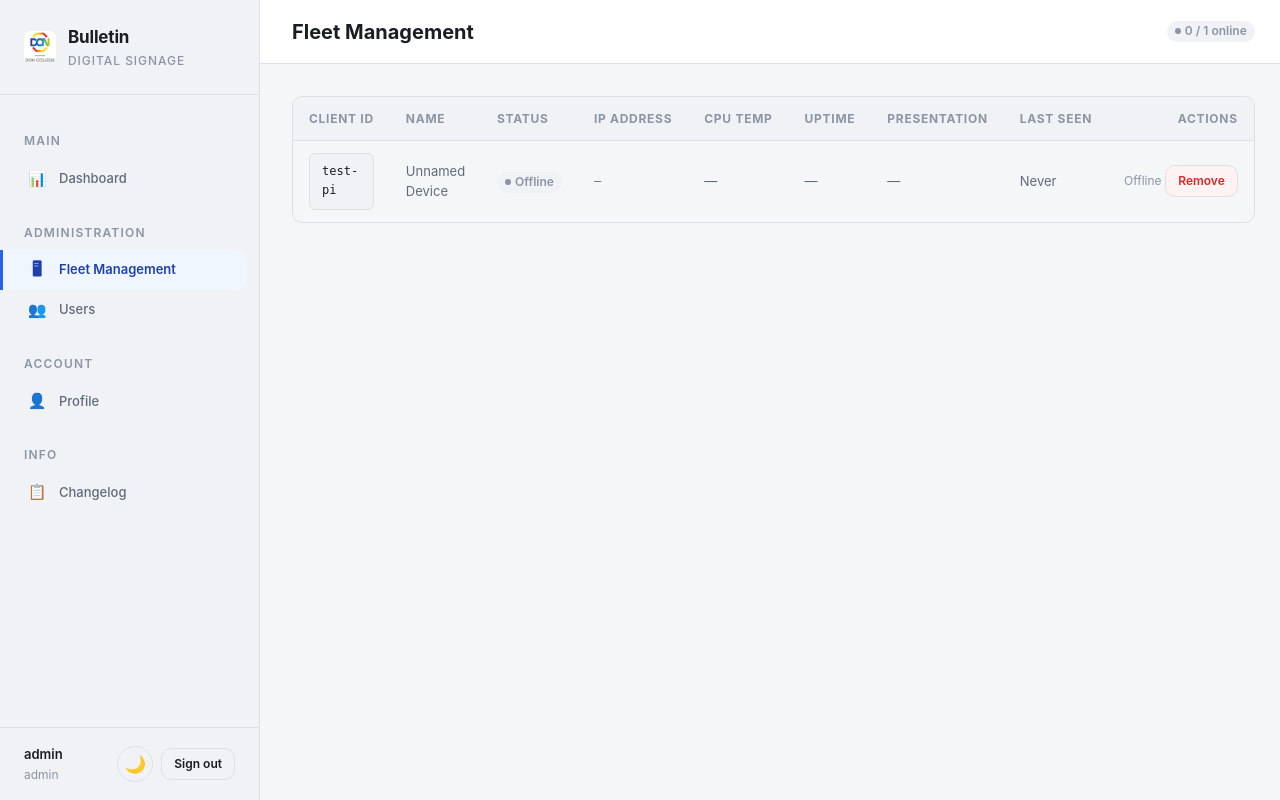
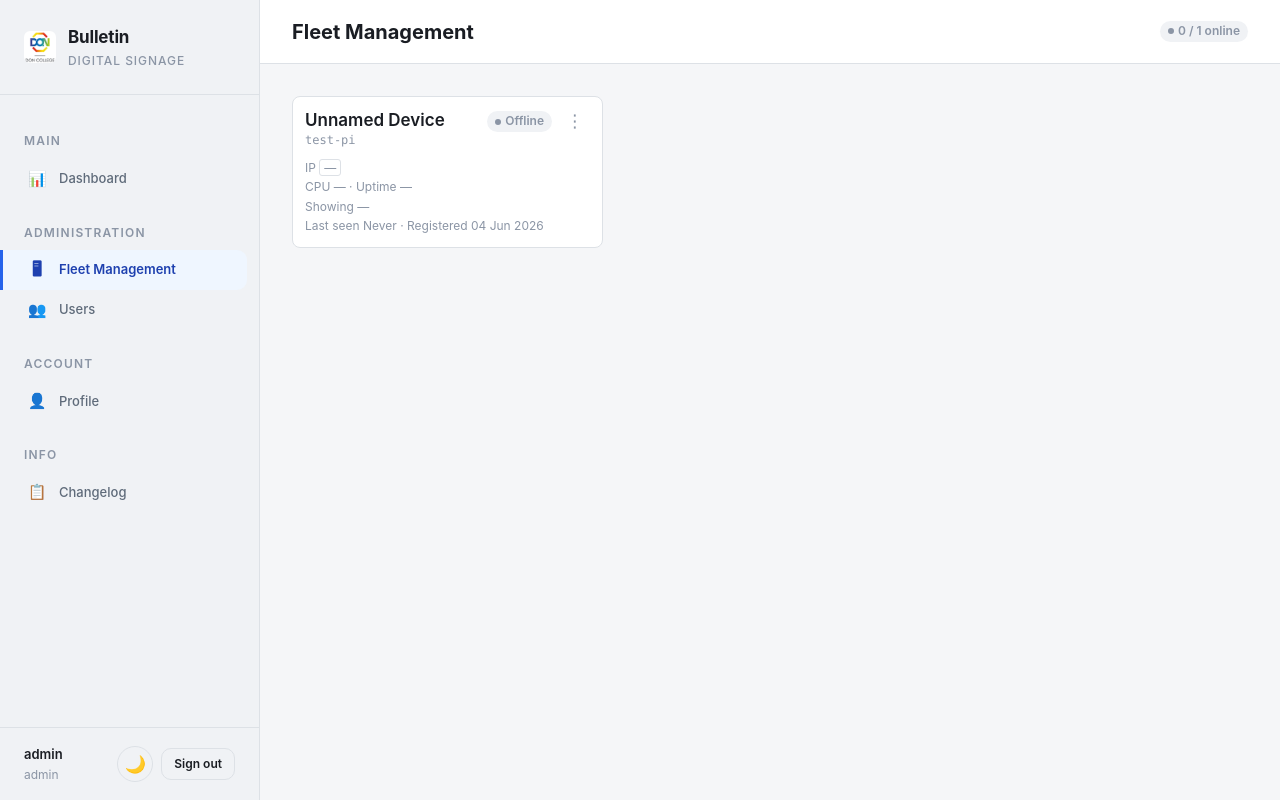
Before and after one commit to DonICTStaff/Bulletin, a Flask app: page /fleet in a window 1280 px wide. Run offline with Flask 3, Linux system fonts and the light colour scheme; a user stored in the database is signed in; data comes from the database, SQL or seed files in the repository; some libraries are stand-ins or nearby versions.

Commit message:
feat: compact card layout for fleet devices with 3-dot action menu
Replaced the wide table with a responsive card grid. Each device is a
compact card showing:
- Name + client ID (monospace)
- Online/offline status badge
- 3-dot (⋮) menu with: Refresh display, Reboot device, Remove device
- Compact meta lines: IP, MAC, CPU temp, uptime, active presentation,
  last seen, registration date

The 3-dot dropdown closes on outside click. Remove still has the
confirm dialog with online-device warning. Cards auto-update via
WebSocket fleet_update events.

```diff
--- a/templates/fleet.html
+++ b/templates/fleet.html
@@ -6,32 +6,127 @@
     <title>Fleet Management — Bulletin Board</title>
     <link rel="stylesheet" href="{{ url_for('static', filename='style.css') }}?v=3">
     <script src="https://cdnjs.cloudflare.com/ajax/libs/socket.io/4.7.2/socket.io.min.js"></script>
+    <style>
+        .device-grid {
+            display: grid;
+            grid-template-columns: repeat(auto-fill, minmax(280px, 1fr));
+            gap: var(--space-3);
+        }
+        .device-card {
+            position: relative;
+            background: var(--surface-raised, #fff);
+            border: 1px solid var(--border, #e0e0e0);
+            border-radius: var(--radius, 8px);
+            padding: var(--space-3);
+            transition: box-shadow 0.15s;
+        }
+        .device-card:hover { box-shadow: 0 2px 8px rgba(0,0,0,0.08); }
+        .device-card__header {
+            display: flex;
+            justify-content: space-between;
+            align-items: flex-start;
+            margin-bottom: var(--space-2);
+        }
+        .device-card__name {
+            font-weight: 600;
+            font-size: var(--text-md, 1rem);
+            line-height: 1.3;
+        }
+        .device-card__id {
+            font-family: 'SF Mono', Consolas, monospace;
+            font-size: var(--text-xs, 0.75rem);
+            color: var(--text-muted);
+        }
+        .device-card__meta {
+            font-size: var(--text-xs, 0.75rem);
+            color: var(--text-muted);
+            line-height: 1.6;
+        }
+        .device-card__meta kbd {
+            font-family: inherit;
+            background: var(--surface, #f5f5f5);
+            padding: 0 4px;
+            border-radius: 3px;
+            border: 1px solid var(--border, #ddd);
+        }
+        /* 3-dot menu */
+        .dot-menu {
+            position: relative;
+        }
+        .dot-menu__btn {
+            background: none;
+            border: none;
+            cursor: pointer;
+            padding: 4px 6px;
+            border-radius: 4px;
+            font-size: 1.1rem;
+            color: var(--text-muted);
+            line-height: 1;
+        }
+        .dot-menu__btn:hover { background: var(--surface, #f5f5f5); color: var(--text); }
+        .dot-menu__dropdown {
+            display: none;
+            position: absolute;
+            right: 0;
+            top: 100%;
+            z-index: 20;
+            background: var(--surface-raised, #fff);
+            border: 1px solid var(--border, #e0e0e0);
+            border-radius: var(--radius, 6px);
+            box-shadow: 0 4px 12px rgba(0,0,0,0.12);
+            min-width: 160px;
+            overflow: hidden;
+        }
+        .dot-menu.open .dot-menu__dropdown { display: block; }
+        .dot-menu__item {
+            display: block;
+            width: 100%;
+            padding: var(--space-2) var(--space-3);
+            background: none;
+            border: none;
+            cursor: pointer;
+            text-align: left;
+            font-size: var(--text-sm, 0.875rem);
+            color: var(--text);
+        }
+        .dot-menu__item:hover { background: var(--surface, #f5f5f5); }
+        .dot-menu__item--danger { color: var(--danger, #dc3545); }
+        .dot-menu__item--danger:hover { background: var(--danger-bg, #fde8e8); }
+        .dot-menu__sep {
+            height: 1px;
+            background: var(--border, #e0e0e0);
+            margin: 0;
+        }
+    </style>
     <script>
         const socket = io();
         socket.on('connect', function() { console.log('WS connected'); });
-        socket.on('fleet_update', function(data) { updateRow(data); });
+        socket.on('fleet_update', function(data) { updateCard(data); });
 
-        function updateRow(data) {
-            const row = document.getElementById('client-' + data.client_id);
-            if (!row) return;
-            const dot = row.querySelector('.status__dot');
-            const status = row.querySelector('.status');
+        function updateCard(data) {
+            const card = document.getElementById('client-' + data.client_id);
+            if (!card) return;
+            const status = card.querySelector('.device-status');
             if (data.is_online) {
-                status.className = 'status status--online';
+                status.className = 'device-status status status--online';
                 status.innerHTML = '<span class="status__dot"></span> Online';
             } else {
-                status.className = 'status status--offline';
+                status.className = 'device-status status status--offline';
                 status.innerHTML = '<span class="status__dot"></span> Offline';
             }
-            row.querySelector('.cpu-temp').textContent = data.cpu_temp ? data.cpu_temp.toFixed(1) + ' °C' : '—';
-            row.querySelector('.uptime').textContent = data.uptime ? fmtUptime(data.uptime) : '—';
-            row.querySelector('.presentation').textContent = data.active_presentation || '—';
-            row.querySelector('.last-seen').textContent = data.last_seen || '—';
+            card.querySelector('.cpu-temp').textContent = data.cpu_temp ? data.cpu_temp.toFixed(1) + ' °C' : '—';
+            card.querySelector('.uptime').textContent = data.uptime ? fmtUptime(data.uptime) : '—';
+            card.querySelector('.presentation').textContent = data.active_presentation || '—';
+            card.querySelector('.last-seen').textContent = data.last_seen ? fmtTime(data.last_seen) : '—';
         }
 
         function fmtUptime(s) {
             const d=Math.floor(s/86400),h=Math.floor((s%86400)/3600),m=Math.floor((s%3600)/60);
             return d>0?d+'d '+h+'h':h+'h '+m+'m';
+        }
+
+        function fmtTime(iso) {
+            try { const d=new Date(iso); return d.toLocaleDateString('en-GB',{day:'numeric',month:'short'})+' '+d.toLocaleTimeString('en-GB',{hour:'2-digit',minute:'2-digit'}); } catch(e) { return iso; }
         }
 
         async function sendCommand(id, cmd) {
@@ -42,12 +137,34 @@
             });
             const d = await r.json();
             alert(r.ok ? 'Command "' + cmd + '" sent to ' + d.client : 'Error: ' + (d.error || 'Unknown'));
+            closeAllMenus();
         }
+
+        function confirmRemove(form) {
+            const name = form.dataset.deviceName;
+            const online = form.dataset.online === 'true';
+            const msg = 'Remove device "' + name + '" from the fleet?' + (online ? ' It is currently online — it may re-register automatically.' : '');
+            if (confirm(msg)) form.submit();
+        }
+
+        /* 3-dot menu toggle */
+        function toggleMenu(btn) {
+            const menu = btn.closest('.dot-menu');
+            const wasOpen = menu.classList.contains('open');
+            closeAllMenus();
+            if (!wasOpen) menu.classList.add('open');
+        }
+        function closeAllMenus() {
+            document.querySelectorAll('.dot-menu.open').forEach(m => m.classList.remove('open'));
+        }
+        document.addEventListener('click', function(e) {
+            if (!e.target.closest('.dot-menu')) closeAllMenus();
+        });
     </script>
 </head>
 <body>
     <a href="#main" class="skip-link">Skip to main content</a>
-    <script>window.ADMIN_TOKEN=*** config['SECRET_KEY'] }}";</script>
+    <script>window.ADMIN_TOKEN="{{ config['SECRET_KEY'] }}";</script>
 
     <div class="shell">
         <nav class="sidebar" role="navigation" aria-label="Main navigation">
@@ -116,56 +233,47 @@
                 {% endwith %}
 
                 {% if clients %}
-                <div class="table-wrap">
-                    <table role="grid">
-                        <thead>
-                            <tr>
-                                <th>Client ID</th>
-                                <th>Name</th>
-                                <th>Status</th>
-                                <th>IP Address</th>
-                                <th>CPU Temp</th>
-                                <th>Uptime</th>
-                                <th>Presentation</th>
-                                <th>Last Seen</th>
-                                <th style="text-align:right">Actions</th>
-                            </tr>
-                        </thead>
-                        <tbody>
+                <div class="device-grid">
                 {% for c in clients %}
-                        <tr id="client-{{ c.id }}">
-                            <td>
-                                {% if c.client_id %}<span class="code">{{ c.client_id }}</span>
-                                {% else %}<span style="color:var(--text-muted);">—</span>{% endif %}
-                            </td>
-                            <td>{{ c.name }}</td>
-                            <td>
-                                <span class="status {{ 'status--online' if c.is_online else 'status--offline' }}">
+                    <div class="device-card" id="client-{{ c.id }}">
+                        <div class="device-card__header">
+                            <div>
+                                <div class="device-card__name">{{ c.name }}</div>
+                                {% if c.client_id %}
+                                <div class="device-card__id">{{ c.client_id }}</div>
+                                {% endif %}
+                            </div>
+                            <div style="display:flex; align-items:center; gap:var(--space-2);">
+                                <span class="device-status status {{ 'status--online' if c.is_online else 'status--offline' }}">
                                     <span class="status__dot"></span> {{ 'Online' if c.is_online else 'Offline' }}
                                 </span>
-                            </td>
-                            <td style="font-family:'SF Mono',monospace; font-size:var(--text-xs);">{{ c.ip_address or '—' }}</td>
-                            <td class="cpu-temp">{% if c.cpu_temp %}{{ '%.1f °C' % c.cpu_temp }}{% else %}—{% endif %}</td>
-                            <td class="uptime">{% if c.uptime_seconds %}{{ (c.uptime_seconds//3600) }}h {{ ((c.uptime_seconds%3600)//60) }}m{% else %}—{% endif %}</td>
-                            <td class="presentation">{{ c.active_presentation or '—' }}</td>
-                            <td class="last-seen" style="white-space:nowrap;">{% if c.last_seen %}{{ c.last_seen.strftime('%d %b %H:%M') }}{% else %}Never{% endif %}</td>
-                            <td style="text-align:right; white-space:nowrap;">
+                                <div class="dot-menu">
+                                    <button class="dot-menu__btn" onclick="toggleMenu(this)" aria-label="Actions" title="Actions">⋮</button>
+                                    <div class="dot-menu__dropdown" role="menu">
                                         {% if c.socket_id and c.is_online %}
-                                <button onclick="sendCommand({{ c.id }}, 'reload')" class="btn btn--sm btn--secondary">Reload</button>
-                                <button onclick="sendCommand({{ c.id }}, 'reboot')" class="btn btn--sm btn--danger">Reboot</button>
-                                {% else %}
-                                <span style="color:var(--text-muted); font-size:var(--text-xs);">Offline</span>
+                                        <button class="dot-menu__item" onclick="sendCommand({{ c.id }}, 'reload')" role="menuitem">🔄 Refresh display</button>
+                                        <button class="dot-menu__item" onclick="sendCommand({{ c.id }}, 'reboot')" role="menuitem">🔄 Reboot device</button>
+                                        <hr class="dot-menu__sep">
                                         {% endif %}
-                                <form method="post" action="/fleet/{{ c.id }}/delete" style="display:inline;"
-                                      onsubmit="return confirm('Remove device &quot;{{ c.client_id or c.name }}&quot; from the fleet?{% if c.is_online %} It is currently online — it may re-register automatically.{% endif %}');">
+                                        <form method="post" action="/fleet/{{ c.id }}/delete"
+                                              data-device-name="{{ c.client_id or c.name }}"
+                                              data-online="{{ 'true' if c.is_online else 'false' }}"
+                                              onsubmit="event.preventDefault(); confirmRemove(this);">
                                             <input type="hidden" name="csrf_token" value="{{ csrf_token() }}">
-                                    <button class="btn btn--sm btn--danger" type="submit" title="Remove device">Remove</button>
+                                            <button class="dot-menu__item dot-menu__item--danger" type="submit" role="menuitem">🗑 Remove device</button>
                                         </form>
-                            </td>
-                        </tr>
+                                    </div>
+                                </div>
+                            </div>
+                        </div>
+                        <div class="device-card__meta">
+                            <div>IP <kbd>{{ c.ip_address or '—' }}</kbd>{% if c.mac_address %} &middot; MAC <kbd>{{ c.mac_address }}</kbd>{% endif %}</div>
+                            <div>CPU <span class="cpu-temp">{% if c.cpu_temp %}{{ '%.1f °C' % c.cpu_temp }}{% else %}—{% endif %}</span> &middot; Uptime <span class="uptime">{% if c.uptime_seconds %}{{ (c.uptime_seconds//3600) }}h {{ ((c.uptime_seconds%3600)//60) }}m{% else %}—{% endif %}</span></div>
+                            <div>Showing <span class="presentation">{{ c.active_presentation or '—' }}</span></div>
+                            <div>Last seen <span class="last-seen">{% if c.last_seen %}{{ c.last_seen.strftime('%d %b %H:%M') }}{% else %}Never{% endif %}</span>{% if c.registered_at %} &middot; Registered {{ c.registered_at.strftime('%d %b %Y') }}{% endif %}</div>
+                        </div>
+                    </div>
                 {% endfor %}
-                        </tbody>
-                    </table>
                 </div>
                 {% else %}
                 <div class="card">
```
Lines whose indentation alone changed are shown as unchanged.
